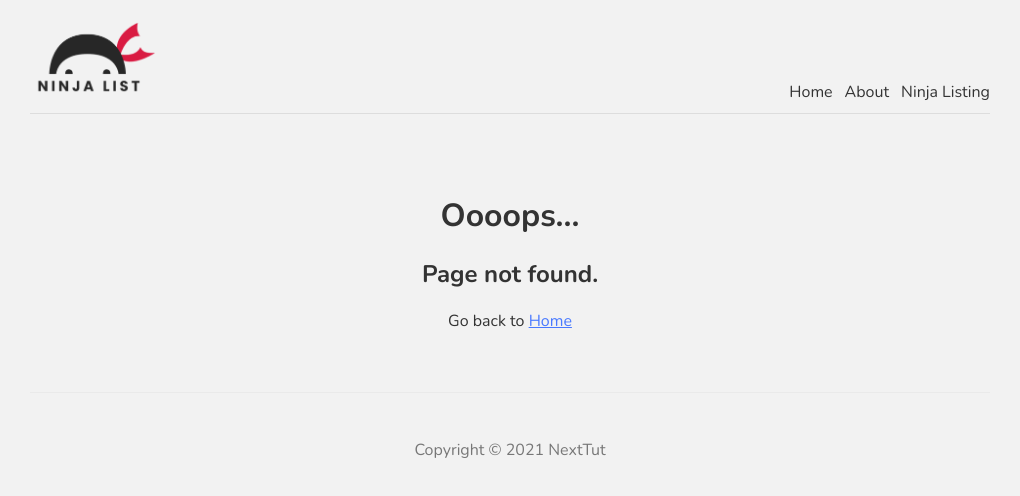
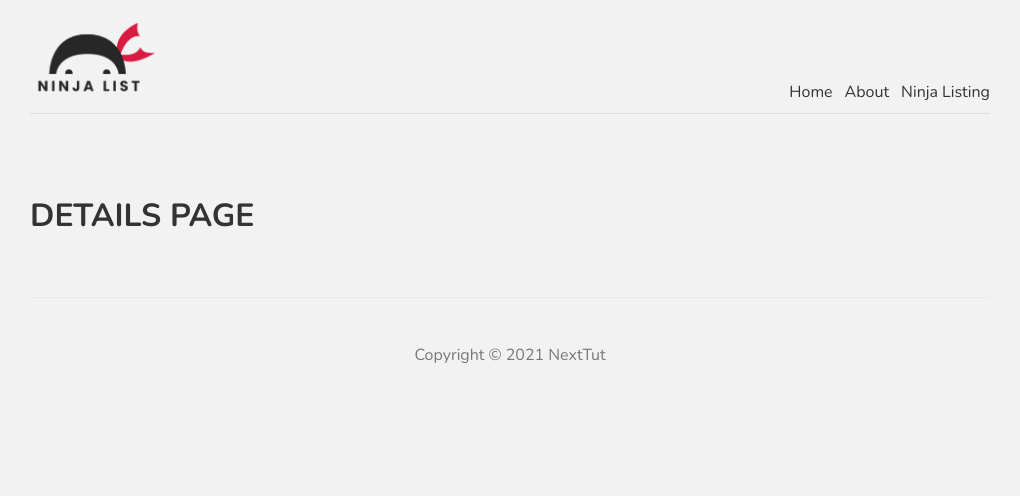
Before and after one commit to divyambadala43/Next.js-Tutorial, a Next.js app: page /ninjas/1 in a window 1280 px wide. Before the commit this address had no page. Shown: the top 496 px of the page, without its empty margins (130-1150 px from the left). Built offline with nearby package versions, Linux system fonts and the light colour scheme.

Commit message:
add dynamic pages part-1

```diff
--- /dev/null
+++ b/pages/ninjas/[id].js
@@ -0,0 +1,7 @@
+const Details = () => {
+    return (
+        <h1>DETAILS PAGE</h1>
+     );
+}
+
+export default Details;
--- a/pages/ninjas/index.js
+++ b/pages/ninjas/index.js
@@ -1,4 +1,5 @@
 import Head from 'next/head'
+import Link from 'next/link'
 import styles from '../../styles/Ninjas.module.css'
 export const getStaticProps = async () => {
     const res = await fetch("https://jsonplaceholder.typicode.com/users");
@@ -23,11 +24,11 @@
             All Ninjas
             {ninjas.map((ninja) => {
               return (
-                <div key={ninjas.id}>
+                <Link href={"/ninjas/" + ninja.id} key={ninjas.id}>
                   <a className={styles.single}>
                     <h3>{ninja.name}</h3>
                   </a>
-                </div>
+                </Link>
               );
             })}
           </h1>
```
